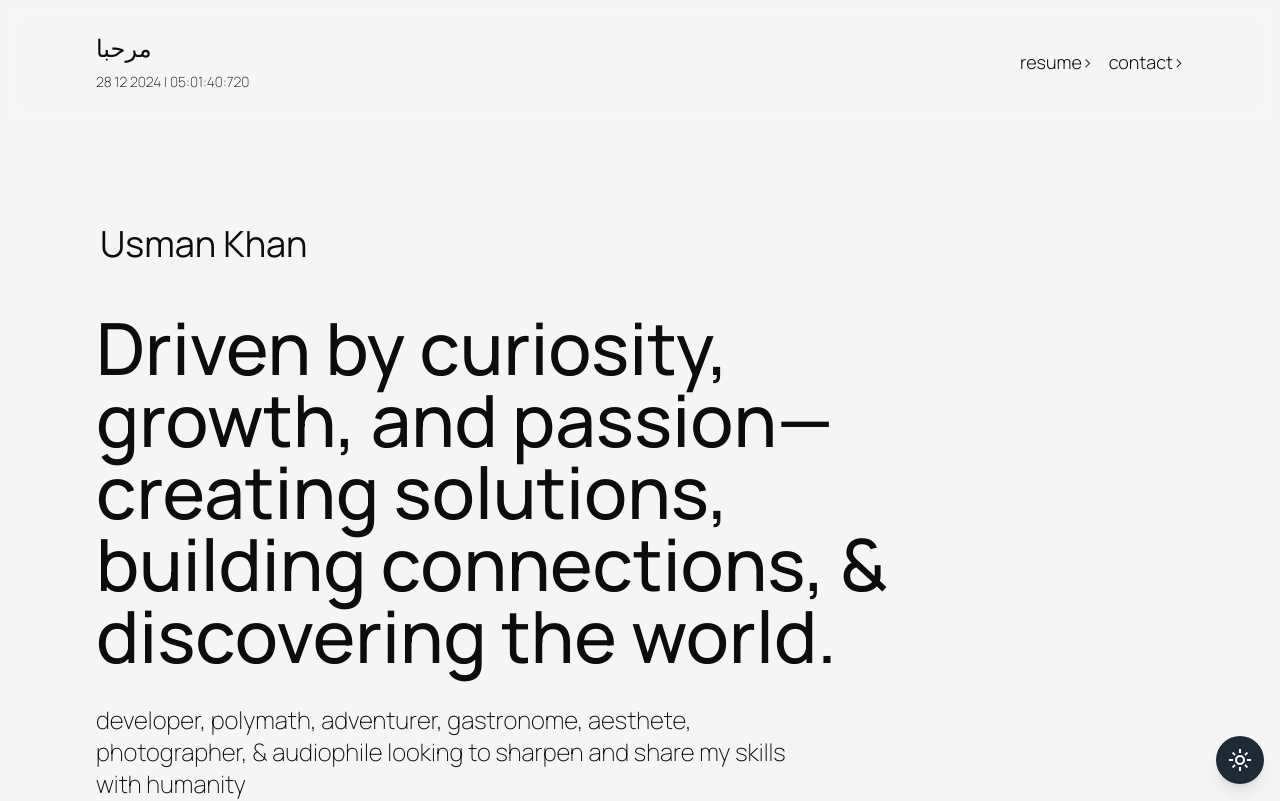
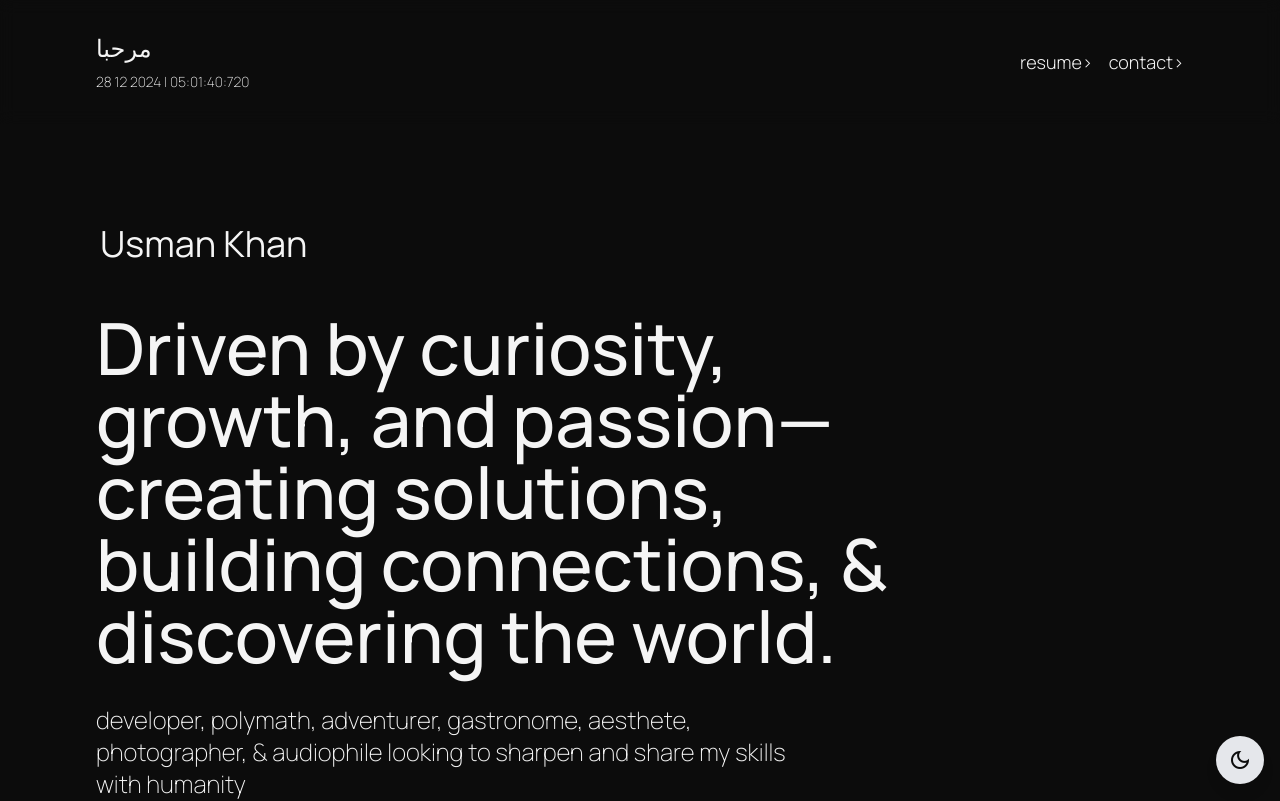
Before and after one commit to ukhan1219/usmanportfoliov2, a Next.js app: page / in a window 1280 px wide. Shown: the top 801 px of the page. Built offline with nearby package versions, Linux system fonts and the light colour scheme.

Commit message:
dark mode

```diff
--- a/src/app/components/DarkModeToggle.tsx
+++ b/src/app/components/DarkModeToggle.tsx
@@ -5,7 +5,7 @@ import DarkMode from "../../../public/dark_mode_24dp_0C0C0C_FILL0_wght400_GRAD0_
 import LightMode from "../../../public/light_mode_24dp_F5F5F5_FILL0_wght400_GRAD0_opsz24.png";
 
 export default function DarkModeToggle() {
-  const [theme, setTheme] = useState<"dark" | "light">("light");
+  const [theme, setTheme] = useState<"dark" | "light">("dark");
 
   useEffect(() => {
     const storedTheme = localStorage.getItem("theme") as
```
